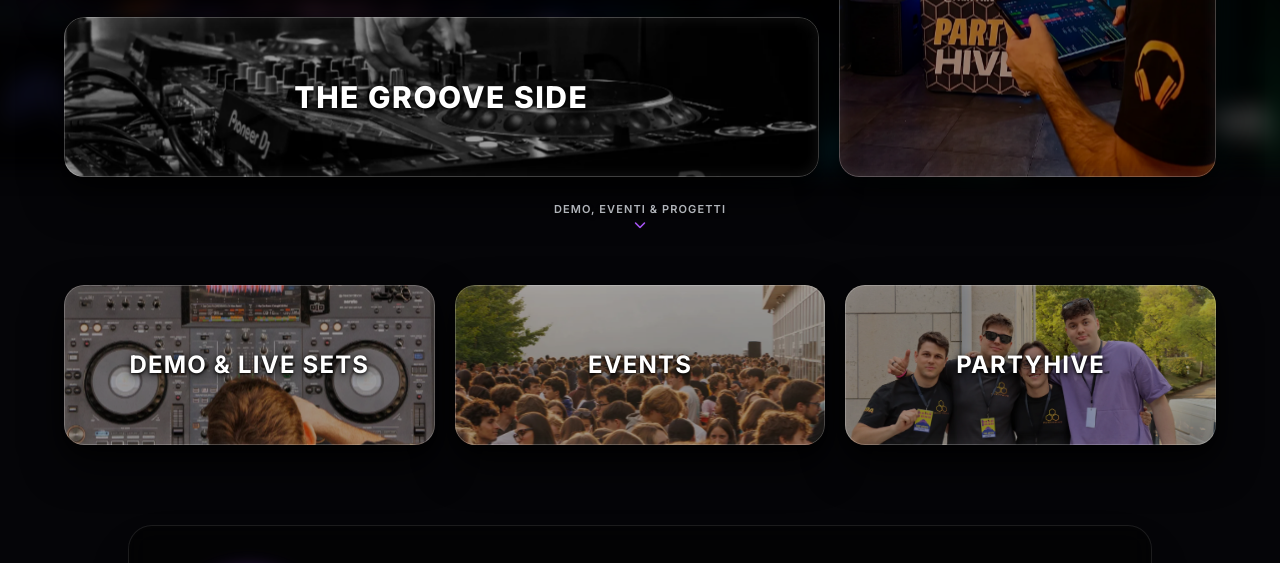
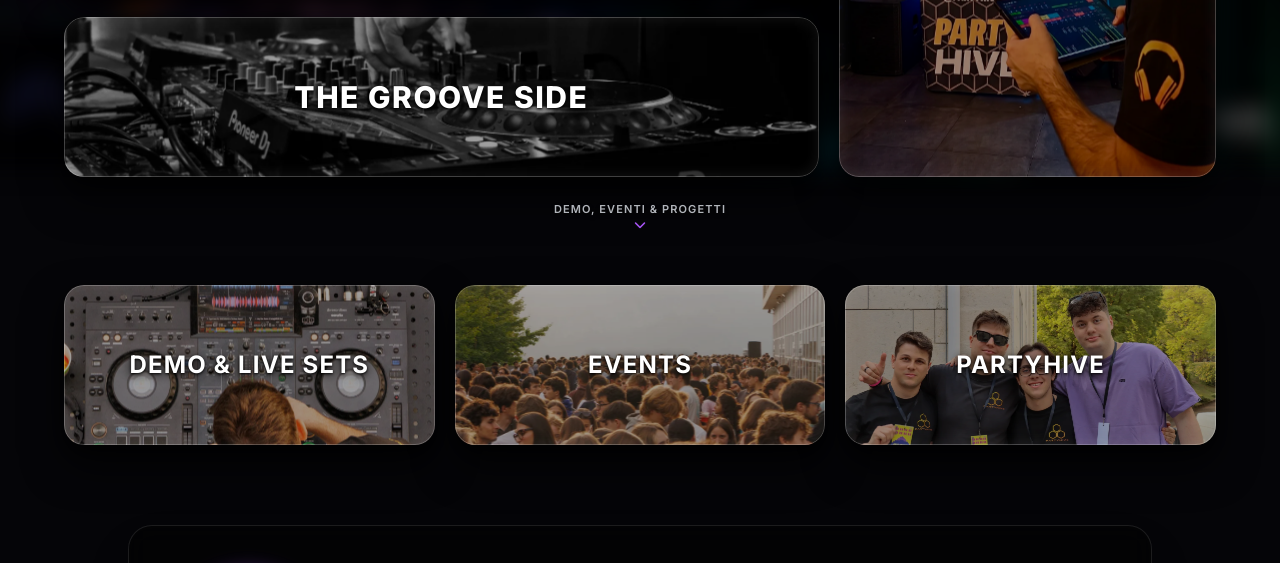
Before and after one commit to LucaPoda/podadj.it, an Astro site: page / in a window 1280 px wide. Shown: the part 663-1226 px from the top of the page. Built offline with nearby package versions, Linux system fonts and the light colour scheme; Astro itself is replaced by a stand-in of ours.

Commit message:
refactor(assets): clean repository, delete superfluous raw backups, rename harder/deeper to mainstage/groove and preserve fine-tuned framing

```diff
--- a/src/components/BentoGridDesktop.astro
+++ b/src/components/BentoGridDesktop.astro
@@ -38,7 +38,7 @@ function getBgStyle(key: string, defaultWebp: string, defaultJpg: string) {
       class="format-card h-[135px] lg:h-[148px] xl:h-[160px] w-full group relative"
       aria-label={t.cards.mainstageSide.title}
     >
-      <div class="bg-image" style={getBgStyle('mainstage-side', '/assets/bg-harder.webp', '/assets/bg-harder.jpg')}></div>
+      <div class="bg-image" style={getBgStyle('mainstage-side', '/assets/bg-mainstage.webp', '/assets/bg-mainstage.jpg')}></div>
       <div class="overlay"></div>
 
       <!-- Default state -->
@@ -108,7 +108,7 @@ function getBgStyle(key: string, defaultWebp: string, defaultJpg: string) {
       class="format-card h-[135px] lg:h-[148px] xl:h-[160px] w-full group relative"
       aria-label={t.cards.grooveSide.title}
     >
-      <div class="bg-image" style={getBgStyle('groove-side', '/assets/bg-deeper.webp', '/assets/bg-deeper.jpg')}></div>
+      <div class="bg-image" style={getBgStyle('groove-side', '/assets/bg-groove.webp', '/assets/bg-groove.jpg')}></div>
       <div class="overlay"></div>
 
       <!-- Default state -->
--- a/src/components/LinktreeMobile.astro
+++ b/src/components/LinktreeMobile.astro
@@ -34,8 +34,8 @@ const musicalFormats = [
     desc: t.cards.mainstageSide.shortDesc,
     cta: t.cards.mainstageSide.cta,
     url: mainstageSideUrl,
-    image: '/assets/bg-harder.webp',
-    imageJpg: '/assets/bg-harder.jpg',
+    image: '/assets/bg-mainstage.webp',
+    imageJpg: '/assets/bg-mainstage.jpg',
   },
   {
     id: 'party-side',
@@ -52,8 +52,8 @@ const musicalFormats = [
     desc: t.cards.grooveSide.shortDesc,
     cta: t.cards.grooveSide.cta,
     url: grooveSideUrl,
-    image: '/assets/bg-deeper.webp',
-    imageJpg: '/assets/bg-deeper.jpg',
+    image: '/assets/bg-groove.webp',
+    imageJpg: '/assets/bg-groove.jpg',
   },
 ];
 
--- a/src/config/imageFraming.ts
+++ b/src/config/imageFraming.ts
@@ -36,28 +36,28 @@ export const cardFramingConfig: Record<string, CardFraming> = {
     desktop: {
       position: 'center 79%',
       zoom: 1.1,
-      imageWebp: '/assets/bg-deeper.webp',
-      imageJpg: '/assets/bg-deeper.jpg',
+      imageWebp: '/assets/bg-groove.webp',
+      imageJpg: '/assets/bg-groove.jpg',
     },
     mobile: {
       position: 'center 70%',
       zoom: 1.1,
-      imageWebp: '/assets/bg-deeper.webp',
-      imageJpg: '/assets/bg-deeper.jpg',
+      imageWebp: '/assets/bg-groove.webp',
+      imageJpg: '/assets/bg-groove.jpg',
     },
   },
   'mainstage-side': {
     desktop: {
       position: 'center 65%',
       zoom: 1.1,
-      imageWebp: '/assets/bg-harder.webp',
-      imageJpg: '/assets/bg-harder.jpg',
+      imageWebp: '/assets/bg-mainstage.webp',
+      imageJpg: '/assets/bg-mainstage.jpg',
     },
     mobile: {
       position: 'center 57%',
       zoom: 1.0,
-      imageWebp: '/assets/bg-harder.webp',
-      imageJpg: '/assets/bg-harder.jpg',
+      imageWebp: '/assets/bg-mainstage.webp',
+      imageJpg: '/assets/bg-mainstage.jpg',
     },
   },
   'tech-side': {
@@ -69,8 +69,8 @@ export const cardFramingConfig: Record<string, CardFraming> = {
       imageJpg: '/assets/bg-tech.jpg',
     },
     mobile: {
-      position: 'left 55%',
-      zoom: 1.1,
+      position: 'left 58%',
+      zoom: 1.2,
       transformOrigin: '15%',
       imageWebp: '/assets/bg-tech.webp',
       imageJpg: '/assets/bg-tech.jpg',
@@ -78,8 +78,8 @@ export const cardFramingConfig: Record<string, CardFraming> = {
   },
   'demo-live': {
     desktop: {
-      position: 'center 45%',
-      zoom: 1.5,
+      position: 'center 40%',
+      zoom: 1.3,
       imageWebp: '/assets/bg-livesets.webp',
       imageJpg: '/assets/bg-livesets.jpg',
     },
@@ -108,8 +108,8 @@ export const cardFramingConfig: Record<string, CardFraming> = {
   },
   'partyhive': {
     desktop: {
-      position: 'center 40%',
-      zoom: 1.0,
+      position: 'center 33%',
+      zoom: 1.2,
       imageWebp: '/assets/bg-partyhive.webp',
       imageJpg: '/assets/bg-partyhive.jpg',
     },
```
Also changed, not shown: assets/bg-groove.jpg (renamed from assets/bg-deeper.jpg), assets/bg-harder-.jpg (deleted), assets/bg-mainstage.jpg (renamed from assets/bg-harder.jpg), public/assets/bg-groove.jpg (renamed from public/assets/bg-deeper.jpg), public/assets/bg-groove.webp (renamed from public/assets/bg-deeper.webp), public/assets/bg-mainstage.jpg (renamed from public/assets/bg-harder.jpg), public/assets/bg-mainstage.webp (renamed from public/assets/bg-harder.webp), public/assets/bg-tech-mobile.jpg (deleted), public/assets/bg-tech-mobile.png (deleted), public/assets/bg-tech-mobile.webp (deleted), 3 other files.
